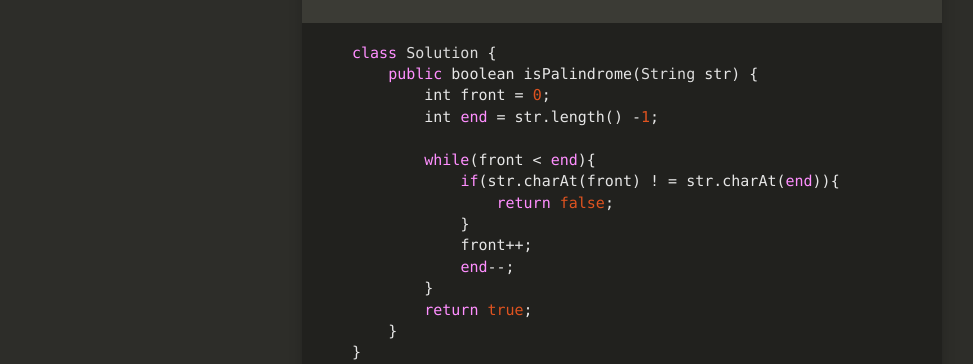
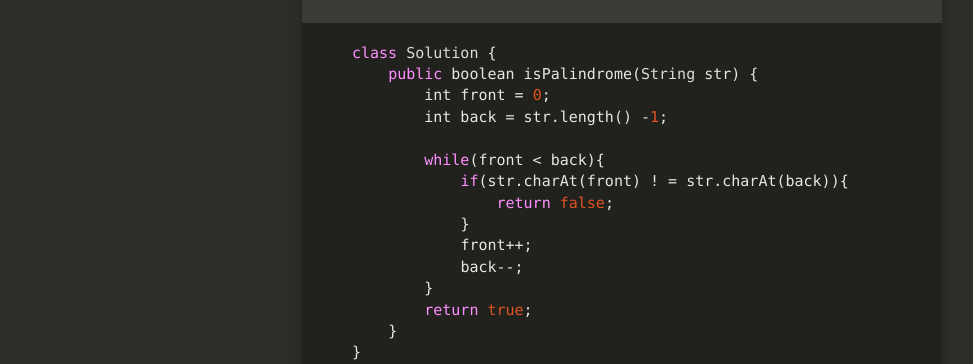
Before and after one commit to sebastian-exe/personal-website, a Jekyll site: the page built from _posts/2020-05-26-palindrome-check.md, in a window 1280 px wide. Shown: the part 581-945 px from the top of the page, without its empty margins (18-991 px from the left). Built offline with Jekyll 4.4.1, drawn with Linux system fonts in a browser that asks for light colours; nearby versions of some CDN libraries; comment, search, counter and statistics services are not loaded.

Commit message:
Update 2020-05-26-palindrome-check.md

```diff
--- a/_posts/2020-05-26-palindrome-check.md
+++ b/_posts/2020-05-26-palindrome-check.md
@@ -23,14 +23,14 @@ Attempt this question [here][1]!
 class Solution {
     public boolean isPalindrome(String str) {
         int front = 0;
-        int end = str.length() -1;
+        int back = str.length() -1;
 
-        while(front < end){
-            if(str.charAt(front) ! = str.charAt(end)){
+        while(front < back){
+            if(str.charAt(front) ! = str.charAt(back)){
                 return false;
             }
             front++;
-            end--;
+            back--;
         }
         return true;
     }
```
